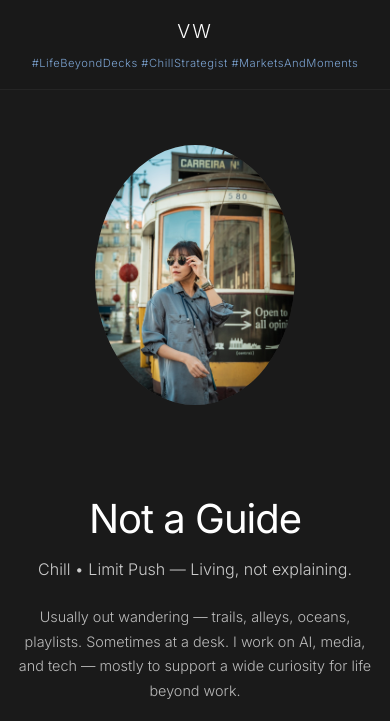
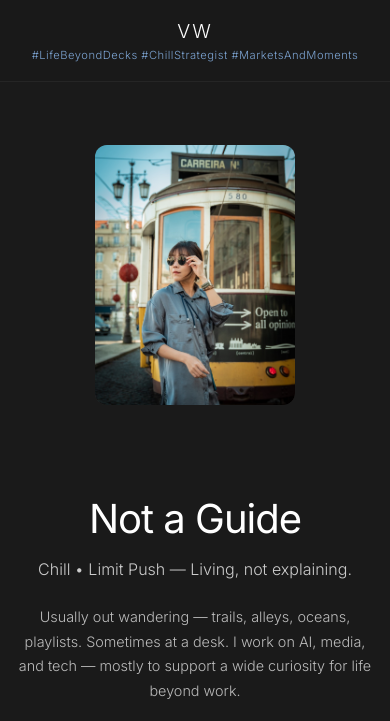
Before and after one commit to veraw27-lab/vera-landing-page, a plain HTML site: page index.html in a window 390 px wide. Shown: the top 721 px of the page. Drawn offline with Linux system fonts and the light colour scheme.

Commit message:
改 hashtage位置跟 moble 顯圖形狀

```diff
--- a/index.html
+++ b/index.html
@@ -491,12 +491,22 @@
 
         /* Mobile */
         @media (max-width: 1023px) {
+            .nav {
+                flex-direction: column;
+                align-items: center;
+                text-align: center;
+            }
+
+            .nav-left {
+                align-items: center;
+            }
+
+            .nav-hashtags {
+                text-align: center;
+            }
+
             .nav-links {
                 display: none;
-            }
-
-            .nav-top {
-                justify-content: center;
             }
 
             .hero-grid {
@@ -517,6 +527,9 @@
             .hero-right .profile-container {
                 width: clamp(200px, 40vw, 300px);
                 height: clamp(260px, 50vw, 380px);
+            }
+
+            .hero-right .profile-photo-wrapper {
                 border-radius: 12px;
             }
 
@@ -585,18 +598,18 @@
 <body>
     <header class="header">
         <nav class="nav container" role="navigation" aria-label="Main navigation">
-            <div class="nav-top">
+            <div class="nav-left">
                 <a href="#" class="logo" aria-label="Vera Wu homepage">VW</a>
-                <ul class="nav-links">
-                    <li><a href="#home">Home</a></li>
-                    <li><a href="#vibes">Content</a></li>
-                    <li><a href="#adventures">Adventures</a></li>
-                    <li><a href="#contact">Contact</a></li>
-                </ul>
+                <div class="nav-hashtags" aria-label="Personal hashtags">
+                    #LifeBeyondDecks #ChillStrategist #MarketsAndMoments
+                </div>
             </div>
-            <div class="nav-hashtags" aria-label="Personal hashtags">
-                #LifeBeyondDecks #ChillStrategist #MarketsAndMoments
-            </div>
+            <ul class="nav-links">
+                <li><a href="#home">Home</a></li>
+                <li><a href="#vibes">Content</a></li>
+                <li><a href="#adventures">Adventures</a></li>
+                <li><a href="#contact">Contact</a></li>
+            </ul>
         </nav>
     </header>
 
```
